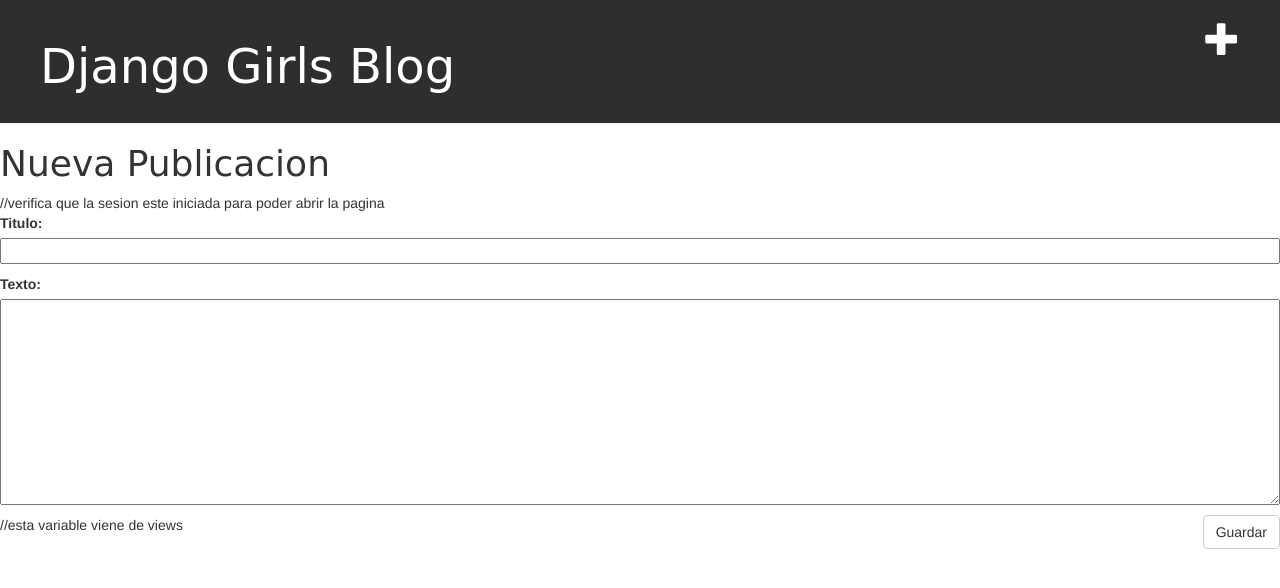
After one commit to cccristhian/django, a Django app: page /postear/nuevo/ in a window 1280 px wide. The commit adds this page. Shown: the top 588 px of the page. Run offline with Django 3.2, Linux system fonts and the light colour scheme; some libraries are stand-ins or nearby versions.

Commit message:
Ingresando datos

```diff
--- /dev/null
+++ b/bolg/forms.py
@@ -0,0 +1,11 @@
+from django import forms
+
+from .models import Publicar
+
+class postearForm(forms.ModelForm):
+
+        class Meta:
+            model = Publicar
+            fields = ('titulo', 'texto',)
+#/de querer todos los campos s
+#olo debe de dejar en blanco los parentesis
--- a/bolg/templates/blog/base.html
+++ b/bolg/templates/blog/base.html
@@ -10,6 +10,7 @@
    <body>
 
      <div class="page-header">
+       <a href="{% url 'nueva_publicacion' %}" class="top-menu"><span class="glyphicon glyphicon-plus"></span></a>
          <h1><a href="/">Django Girls Blog</a></h1>
        </div>
 
--- /dev/null
+++ b/bolg/templates/blog/nueva_publicacion.html
@@ -0,0 +1,9 @@
+{% extends 'blog/base.html' %}
+
+    {% block content %}
+        <h1>Nueva Publicacion</h1>
+        <form method="POST" class="post-form">{% csrf_token %}//verifica que la sesion este iniciada para poder abrir la pagina{% csrf_token %}
+            {{ f.as_p }}//esta variable viene de views
+            <button type="submit" class="save btn btn-default">Guardar</button>
+        </form>
+    {% endblock %}
--- a/bolg/urls.py
+++ b/bolg/urls.py
@@ -5,4 +5,5 @@
 #cuando la linea este vasia nos envia a la siguiente vista
         url(r'^$', views.listar_publicacion),
         url(r'^postear/(?P<pk>[0-9]+)/$', views.detalle_pub, name='postear'),
+        url(r'^postear/nuevo/$', views.nueva_publicacion, name='nueva_publicacion'),
 ]
--- a/bolg/views.py
+++ b/bolg/views.py
@@ -1,4 +1,5 @@
-from django.shortcuts import render, get_object_or_404
+from .forms import postearForm
+from django.shortcuts import render, get_object_or_404,redirect
 from django.utils import timezone
 from .models import Publicar
 
@@ -10,3 +11,15 @@
 def detalle_pub(request,pk):
     p=get_object_or_404(Publicar, pk=pk)
     return render(request,'blog/detalle_pub.html', {'p':p})
+def nueva_publicacion(request):
+    if request.method == "POST":#verifica que sea la primera vez que se ingresa al sistema
+        f = postearForm(request.POST)
+        if f.is_valid():#//si ya gue llamado una vez se recuperan los datos ingresados anteriormente
+            p = f.save(commit=False)#//abre la conexion
+            p.autor = request.user#//usuario que esta logueado
+            p.fecha_publica = timezone.now()
+            p.save()#//guardar en la base de datos
+            return redirect('postear', pk=p.pk)
+    else:
+        f = postearForm()
+        return render(request, 'blog/nueva_publicacion.html', {'f': f})
```
